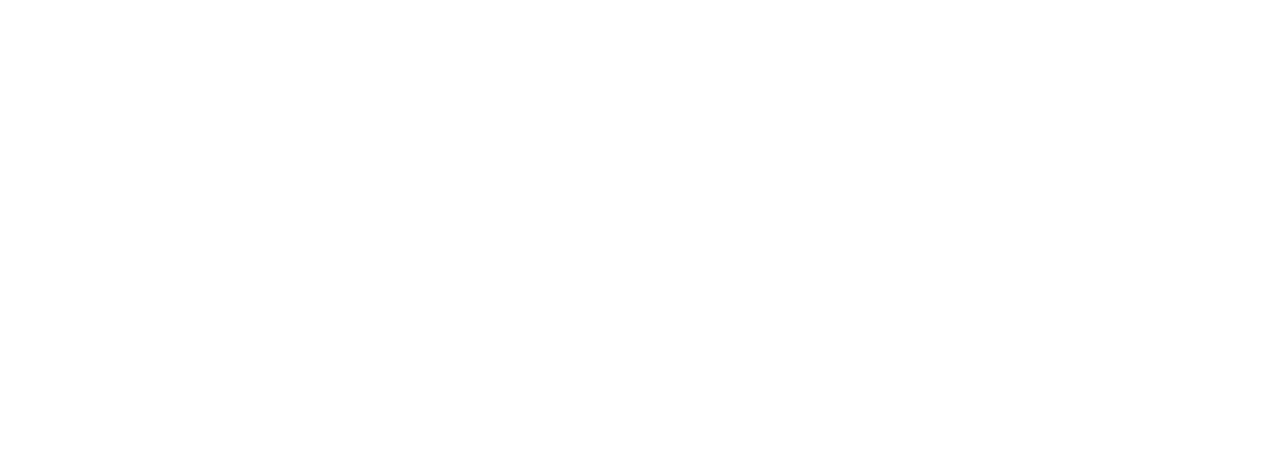
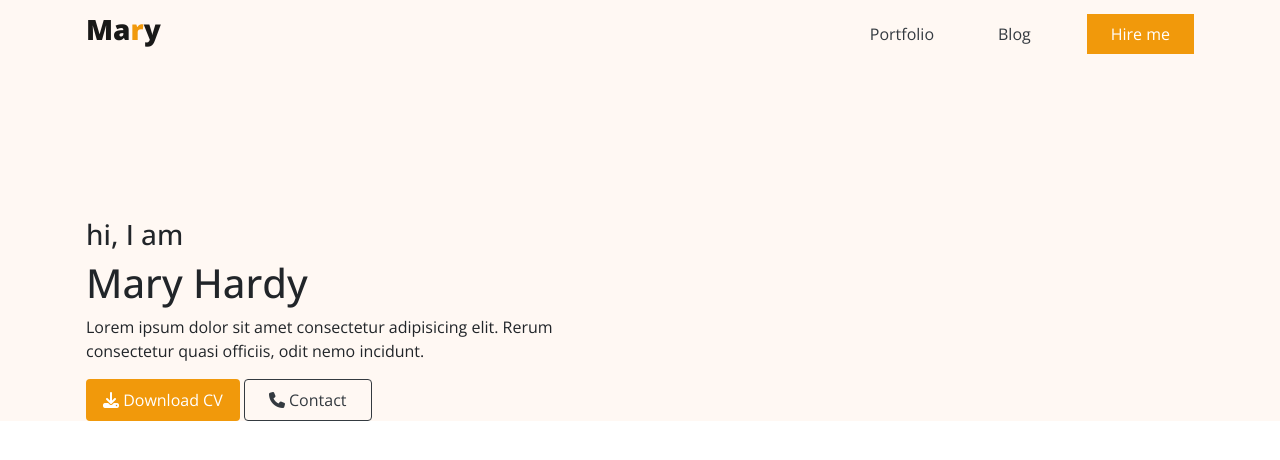
Before and after one commit to Mejerab/first-file, a plain HTML site: page index.html in a window 1280 px wide. Drawn offline with nearby package versions, Linux system fonts and the light colour scheme.

Commit message:
added many things

```diff
--- a/index.html
+++ b/index.html
@@ -1,11 +1,63 @@
-<!DOCTYPE html>
+<!doctype html>
 <html lang="en">
-<head>
-    <meta charset="UTF-8">
-    <meta name="viewport" content="width=device-width, initial-scale=1.0">
-    <title>My first github file</title>
-</head>
-<body>
+  <head>
+    <!-- Required meta tags -->
+    <meta charset="utf-8">
+    <meta name="viewport" content="width=device-width, initial-scale=1">
 
-</body>
+    <!-- Bootstrap CSS -->
+    <link rel="stylesheet" href="https://stackpath.bootstrapcdn.com/bootstrap/5.0.0-alpha1/css/bootstrap.min.css" integrity="sha384-r4NyP46KrjDleawBgD5tp8Y7UzmLA05oM1iAEQ17CSuDqnUK2+k9luXQOfXJCJ4I" crossorigin="anonymous">
+    <link rel="preconnect" href="https://fonts.googleapis.com">
+<link rel="preconnect" href="https://fonts.gstatic.com" crossorigin>
+<link href="https://fonts.googleapis.com/css2?family=Open+Sans:ital,wght@0,300..800;1,300..800&display=swap" rel="stylesheet">
+<link rel="stylesheet" href="https://cdnjs.cloudflare.com/ajax/libs/font-awesome/6.5.1/css/all.min.css" integrity="sha512-DTOQO9RWCH3ppGqcWaEA1BIZOC6xxalwEsw9c2QQeAIftl+Vegovlnee1c9QX4TctnWMn13TZye+giMm8e2LwA==" crossorigin="anonymous" referrerpolicy="no-referrer" />
+<link rel="stylesheet" href="style.css">
+    <title>Hello, world!</title>
+  </head>
+  <body>
+    <header>
+        <nav class="navbar navbar-expand-lg navbar-light">
+            <div class="container ">
+              <a class="navbar-brand" href="#"><h3>Ma<span>r</span>y</h3></a>
+              <button class="navbar-toggler" type="button" data-toggle="collapse" data-target="#navbarSupportedContent" aria-controls="navbarSupportedContent" aria-expanded="false" aria-label="Toggle navigation">
+                <span class="navbar-toggler-icon"></span>
+              </button>
+              <div class="collapse navbar-collapse" id="navbarSupportedContent">
+                <ul class="navbar-nav ml-auto mb-2 mb-lg-0">
+                  <li class="nav-item mr-5">
+                    <a class="nav-link active text-dark" aria-current="page" href="#">Portfolio</a>
+                  </li>
+                  <li class="nav-item mr-5">
+                      <a class="nav-link active text-dark" aria-current="page" href="#">Blog</a>
+                    </li>
+                    <li class="nav-item">
+                      <a class="nav-link active complex-btn px-4" aria-current="page" href="#">Hire me</a>
+                    </li>
+                </ul>
+
+              </div>
+            </div>
+          </nav>
+    </header>
+    <section class="banner-section">
+        <div class="container">
+            <div class="row">
+                <div class="col-lg-6">
+                    <div class="banner-left">
+                        <h3>hi, I am</h3>
+                        <h1>Mary Hardy</h1>
+                        <p>Lorem ipsum dolor sit amet consectetur adipisicing elit. Rerum consectetur quasi officiis, odit nemo incidunt.</p>
+                        <a href="#" class="btn complex-btn px-3 py-2"> <i class="fas fa-download    "></i> Download CV</a>
+                        <a class="btn px-4 py-2 btn-outline-dark"><i class="fas fa-phone    "></i> Contact</a>
+                    </div>
+                </div>
+            </div>
+        </div>
+    </section>
+
+    <!-- Optional JavaScript -->
+    <!-- Popper.js first, then Bootstrap JS -->
+    <script src="https://cdn.jsdelivr.net/npm/popper.js@1.16.0/dist/umd/popper.min.js" integrity="sha384-Q6E9RHvbIyZFJoft+2mJbHaEWldlvI9IOYy5n3zV9zzTtmI3UksdQRVvoxMfooAo" crossorigin="anonymous"></script>
+    <script src="https://stackpath.bootstrapcdn.com/bootstrap/5.0.0-alpha1/js/bootstrap.min.js" integrity="sha384-oesi62hOLfzrys4LxRF63OJCXdXDipiYWBnvTl9Y9/TRlw5xlKIEHpNyvvDShgf/" crossorigin="anonymous"></script>
+  </body>
 </html>
--- /dev/null
+++ b/style.css
@@ -0,0 +1,30 @@
+body{
+    font-family: "Open Sans", sans-serif;
+}
+/**Main CSS**/
+a{
+    color: #000;
+    text-decoration: none;
+}
+header{
+    background-color: #fff8f3;
+}
+.complex-btn{
+    background-color: #f1990b;
+    color: #fff !important;
+}
+.header ul li{
+    padding-right: 50px;
+    font-weight: 700;
+}
+header a h3 span{
+    color: #f1990b;
+}
+header a h3{
+    font-weight: 800;
+}
+/**banner-section**/
+.banner-section{
+    padding-top: 150px;
+    background-color: #fff8f3;
+}
```
